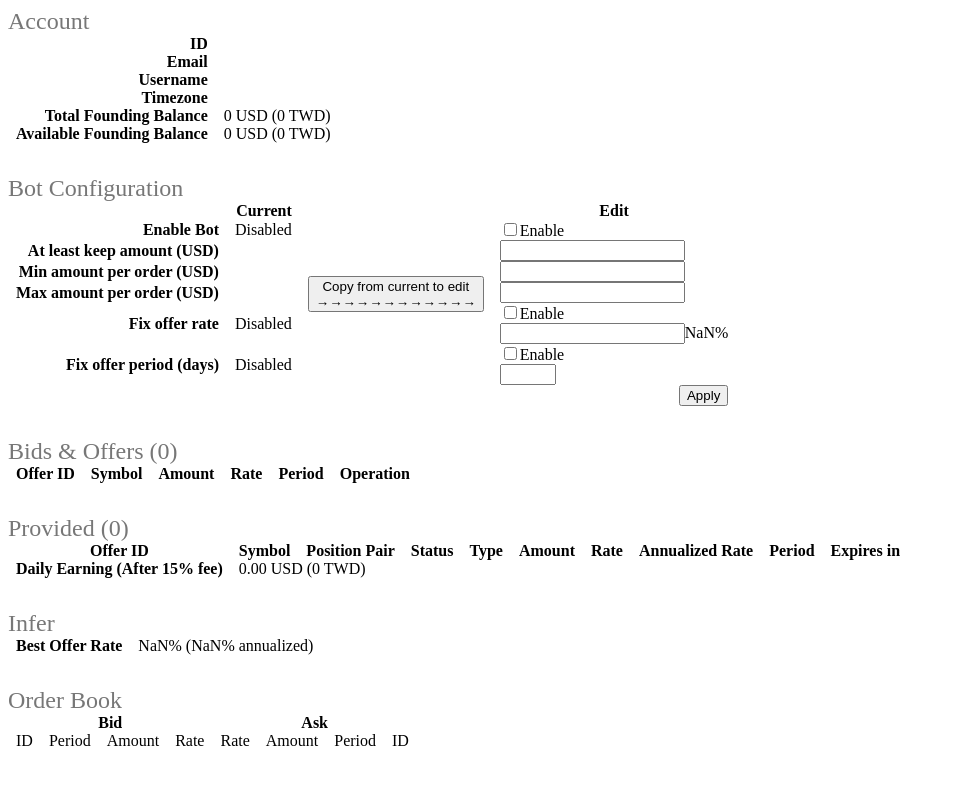
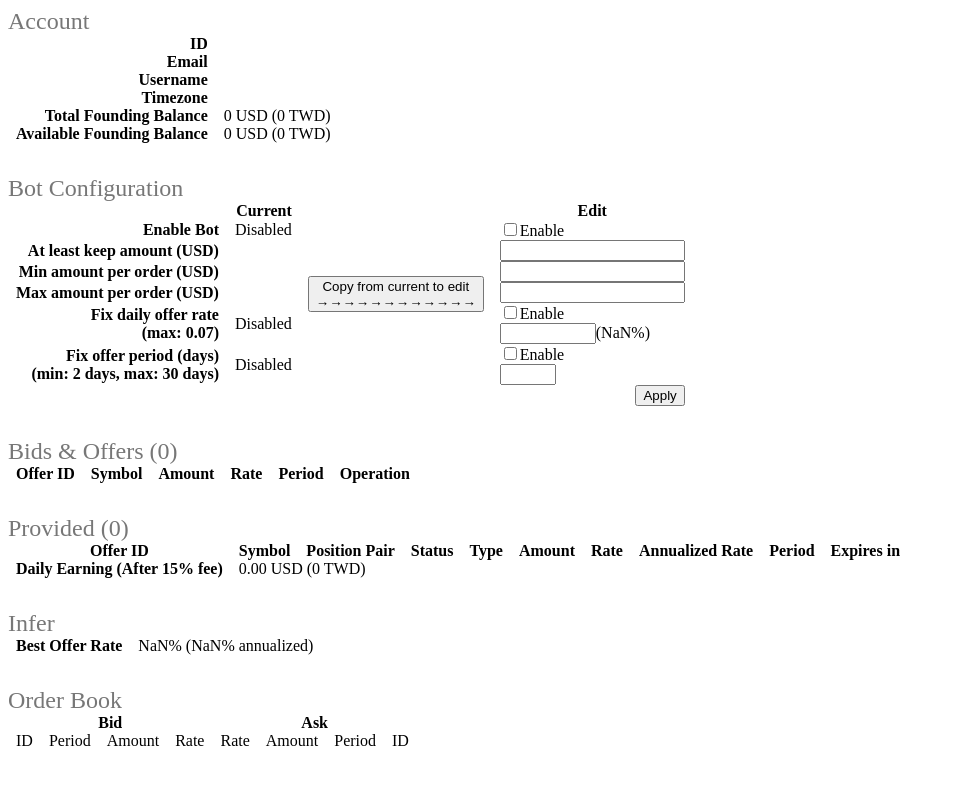
Before and after one commit to gocreating/money-generator, a Next.js app: page / in a window 1280 px wide. Shown: the top 785 px of the page, without its empty margins (0-955 px from the left). Built offline with nearby package versions, Linux system fonts and the light colour scheme.

Commit message:
Refine constraints

```diff
--- a/pages/index.js
+++ b/pages/index.js
@@ -212,7 +212,11 @@ const HomePage = ({ router }) => {
             <Td><input name="amountMax" type="number" ref={register} min={50} step={50} /></Td>
           </tr>
           <tr>
-            <Th alignRight>Fix offer rate</Th>
+            <Th alignRight>
+              Fix daily offer rate
+              <br />
+              {'(max: 0.07)'}
+            </Th>
             <Td>
               {
                 user.config?.enableFixedOfferRate
@@ -224,12 +228,16 @@ const HomePage = ({ router }) => {
               <input id="enableFixedOfferRate" name="enableFixedOfferRate" type="checkbox" ref={register} />
               <label htmlFor="enableFixedOfferRate">Enable</label>
               <br />
-              <input name="fixedOfferRate" type="number" ref={register} min={0.0} step={0.00001} />
-              {`${round(watchedFixedOfferRate * 100, 5).toFixed(5)}%`}
+              <input name="fixedOfferRate" type="number" ref={register} min={0.0} max={0.07} step={0.00001} />
+              {`(${round(watchedFixedOfferRate * 100, 5).toFixed(5)}%)`}
             </Td>
           </tr>
           <tr>
-            <Th alignRight>Fix offer period (days)</Th>
+            <Th alignRight>
+              Fix offer period (days)
+              <br />
+              {'(min: 2 days, max: 30 days)'}
+            </Th>
             <Td>
               {
                 user.config?.enableFixedOfferPeriod
```
